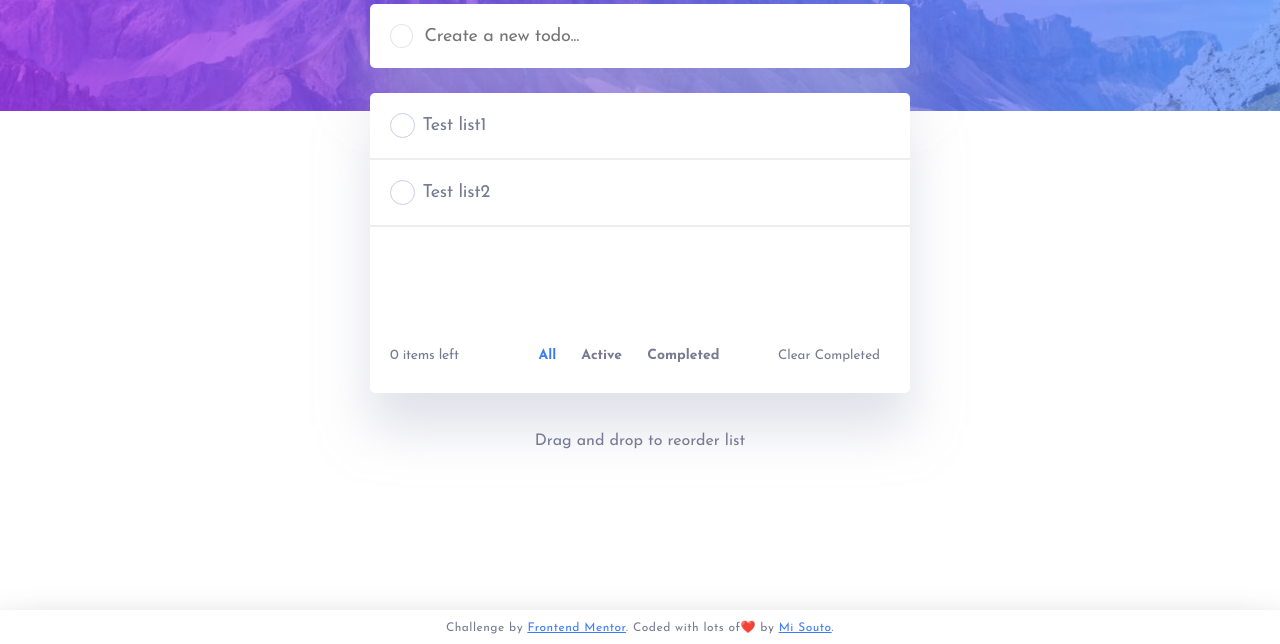
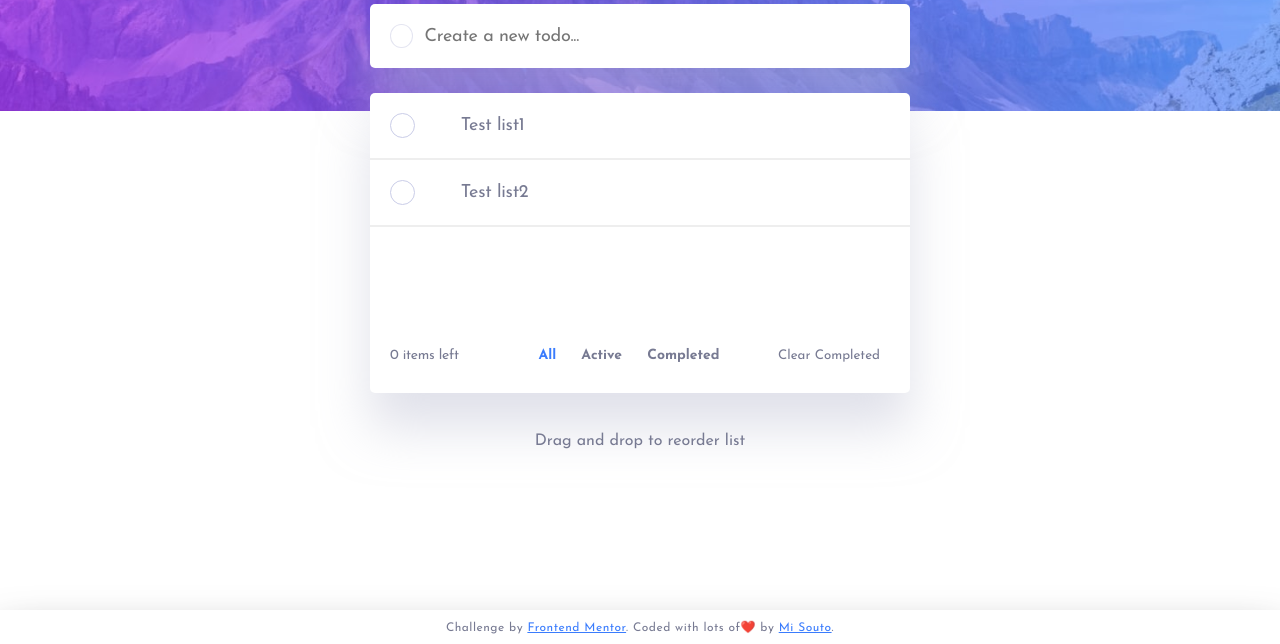
Before and after one commit to kowsarborzouei/ToDo, a plain HTML site: page index.html in a window 1280 px wide. Shown: the part 156-800 px from the top of the page. Drawn offline with Linux system fonts and the light colour scheme.

Commit message:
edit css and js

```diff
--- a/css.css
+++ b/css.css
@@ -217,7 +217,7 @@ a {
     font-size: 18px;
     letter-spacing: -0.25px;
     position: absolute;
-    left: 33%;
+    left: 36%;
 
 }
 
```
